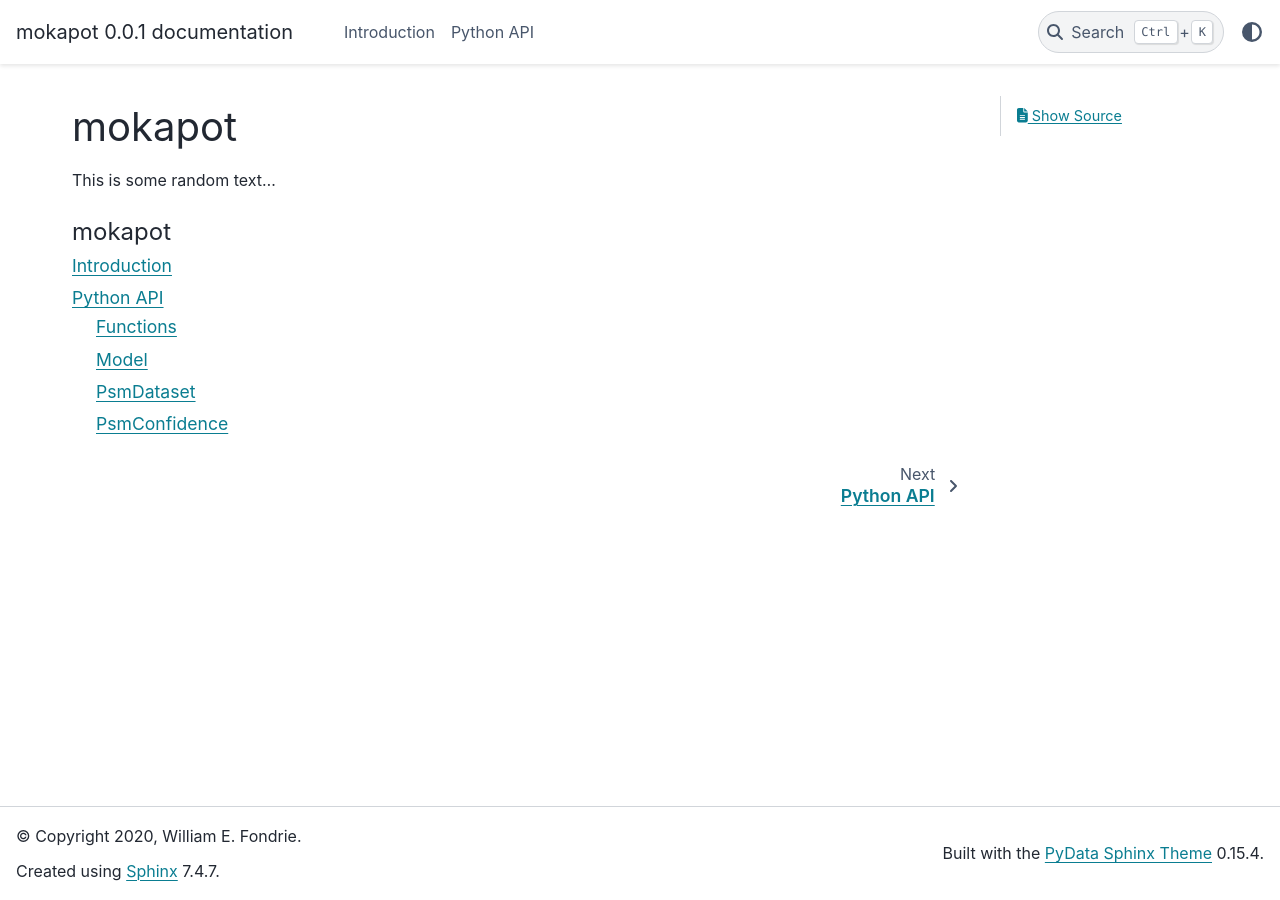
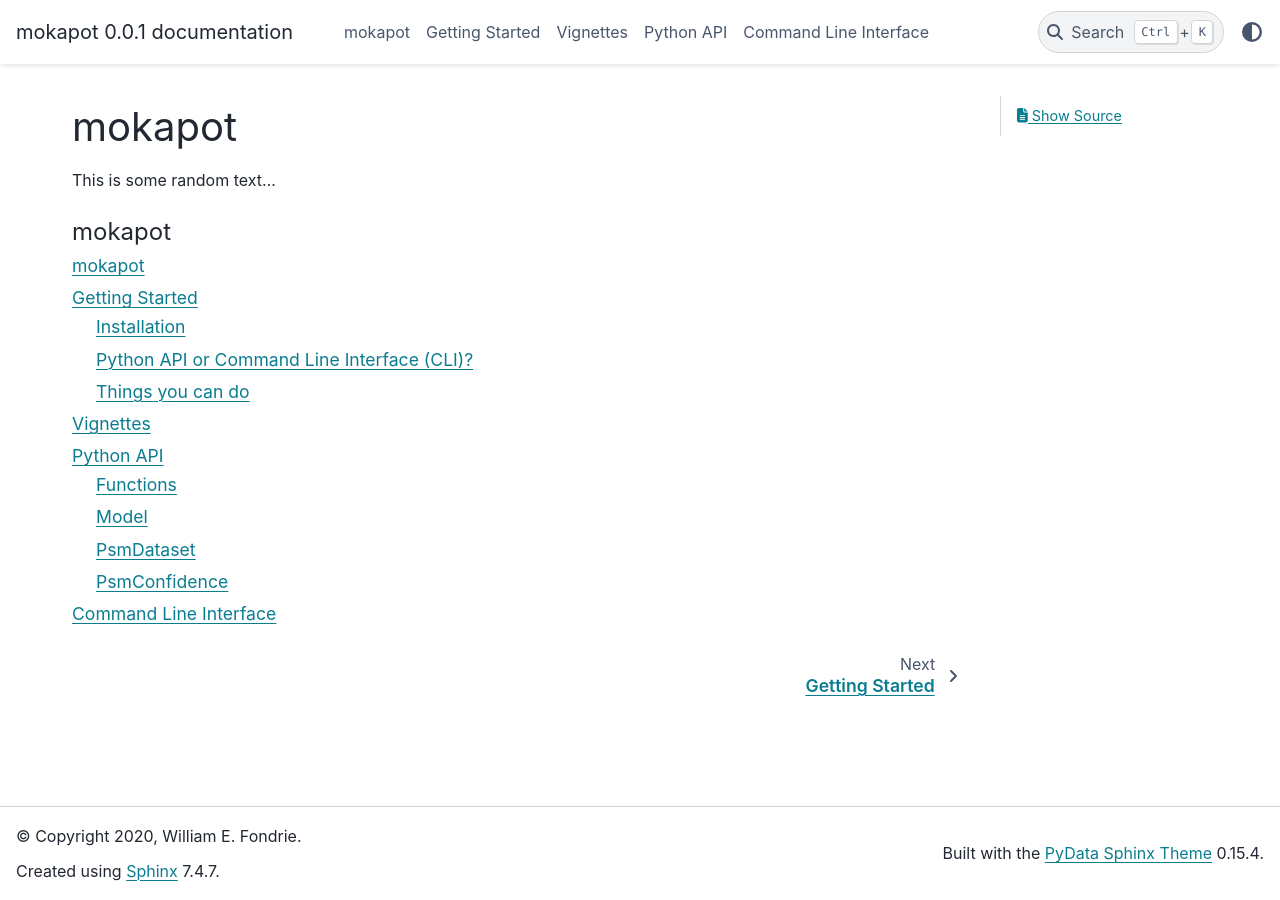
Before and after one commit to wfondrie/mokapot, a Sphinx documentation site: the page built from docs/source/index.rst, in a window 1280 px wide. Built offline with Sphinx 7.4.7 and the PyData theme 0.15.4, drawn with Linux system fonts in a browser that asks for light colours; pages that are not in the unit, such as notebooks, are missing from menus.

Commit message:
added skeleton for docs

```diff
--- /dev/null
+++ b/docs/source/cli.rst
@@ -0,0 +1,4 @@
+Command Line Interface
+----------------------
+
+blah blah blah
--- /dev/null
+++ b/docs/source/getting_started.rst
@@ -0,0 +1,18 @@
+Getting Started
+===============
+
+Mokapot blah blah blah
+
+Installation
+------------
+
+Install with pip or conda.
+
+Python API or Command Line Interface (CLI)?
+-------------------------------------------
+Python is more flexible. CLI runs like other CLI tools.
+
+
+Things you can do
+------------------
+Check out these vignettes
--- a/docs/source/index.rst
+++ b/docs/source/index.rst
@@ -6,11 +6,15 @@
 mokapot
 =======
 
+
 This is some random text...
 
 .. toctree::
    :maxdepth: 2
    :caption: mokapot
 
-   Introduction <self>
+   mokapot <self>
+   getting_started.rst
+   vignettes/index.rst
    api/index.rst
+   cli.rst
--- /dev/null
+++ b/docs/source/vignettes/index.rst
@@ -0,0 +1,3 @@
+Vignettes
+---------
+Here are some cool examples of mokapot in action.
```
Also changed, not shown: docs/source/api.rst (deleted, +0 -46 lines), 1 other file.
